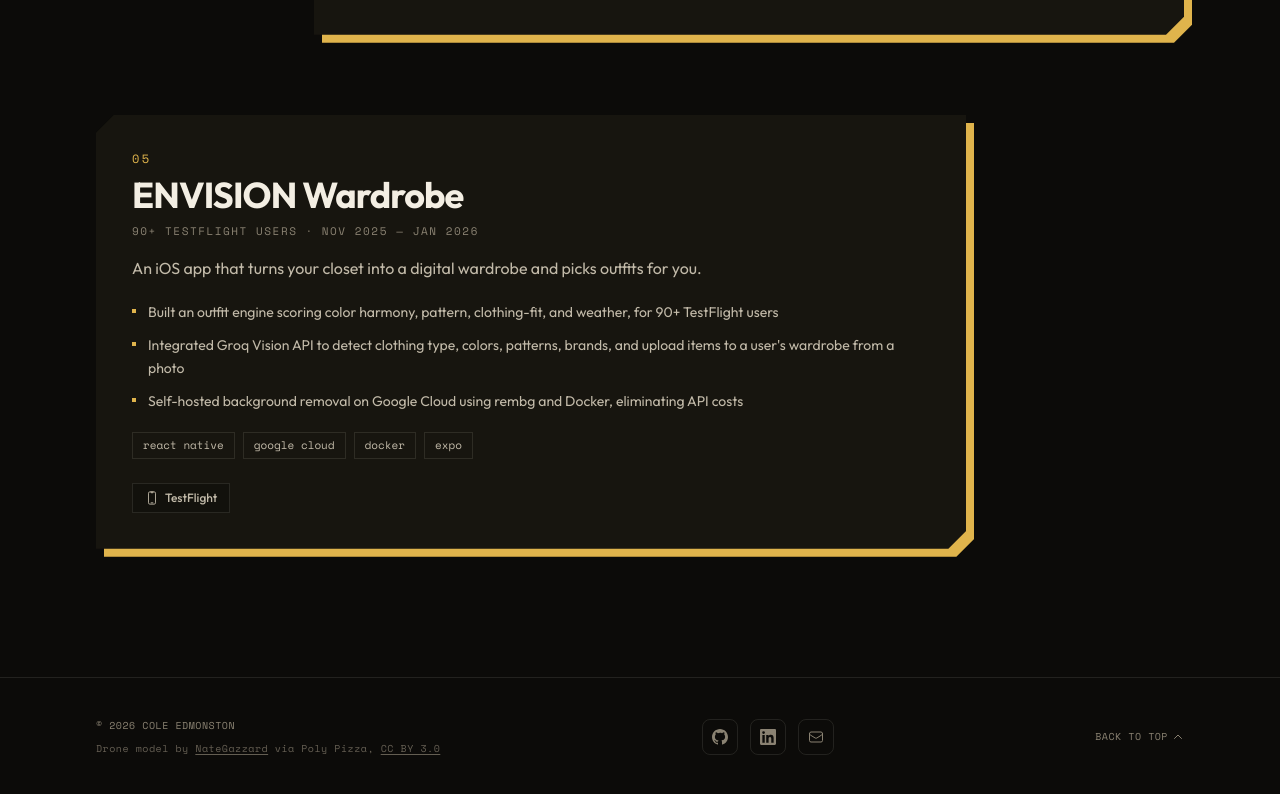
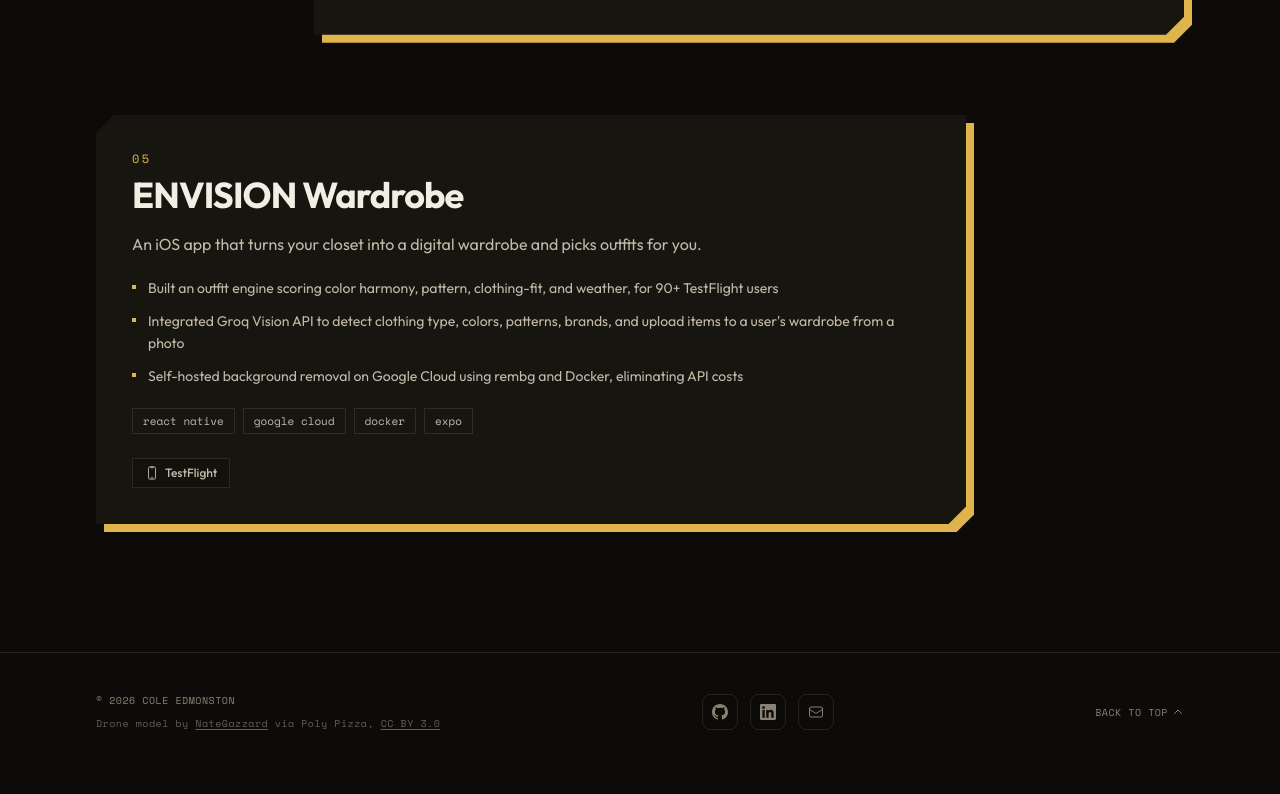
Before and after one commit to cedmonston22/portfolio, a Next.js app: page /projects in a window 1280 px wide. Shown: the part 2231-3025 px from the top of the page. After the commit the page ends 3002 px from the top, so only its background shows below. Built offline with nearby package versions, Linux system fonts and the light colour scheme.

Commit message:
Removed ENVISION meta line

```diff
--- a/src/data/projects.ts
+++ b/src/data/projects.ts
@@ -73,7 +73,7 @@
     title: "ENVISION Wardrobe",
     description:
       "An iOS app that turns your closet into a digital wardrobe and picks outfits for you.",
-    meta: ["90+ TestFlight users", "Nov 2025 — Jan 2026"],
+    meta: [],
     highlights: [
       "Built an outfit engine scoring color harmony, pattern, clothing-fit, and weather, for 90+ TestFlight users",
       "Integrated Groq Vision API to detect clothing type, colors, patterns, brands, and upload items to a user's wardrobe from a photo",
```
